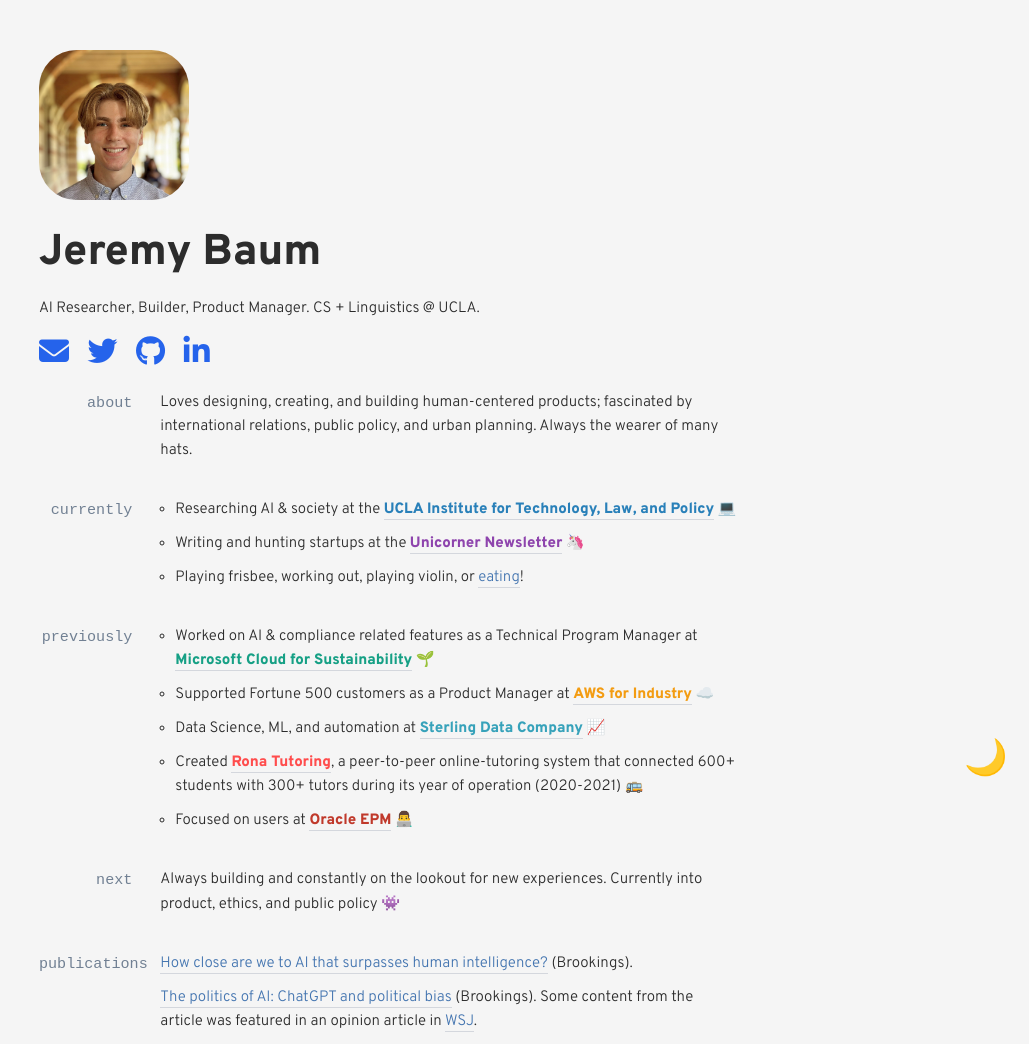
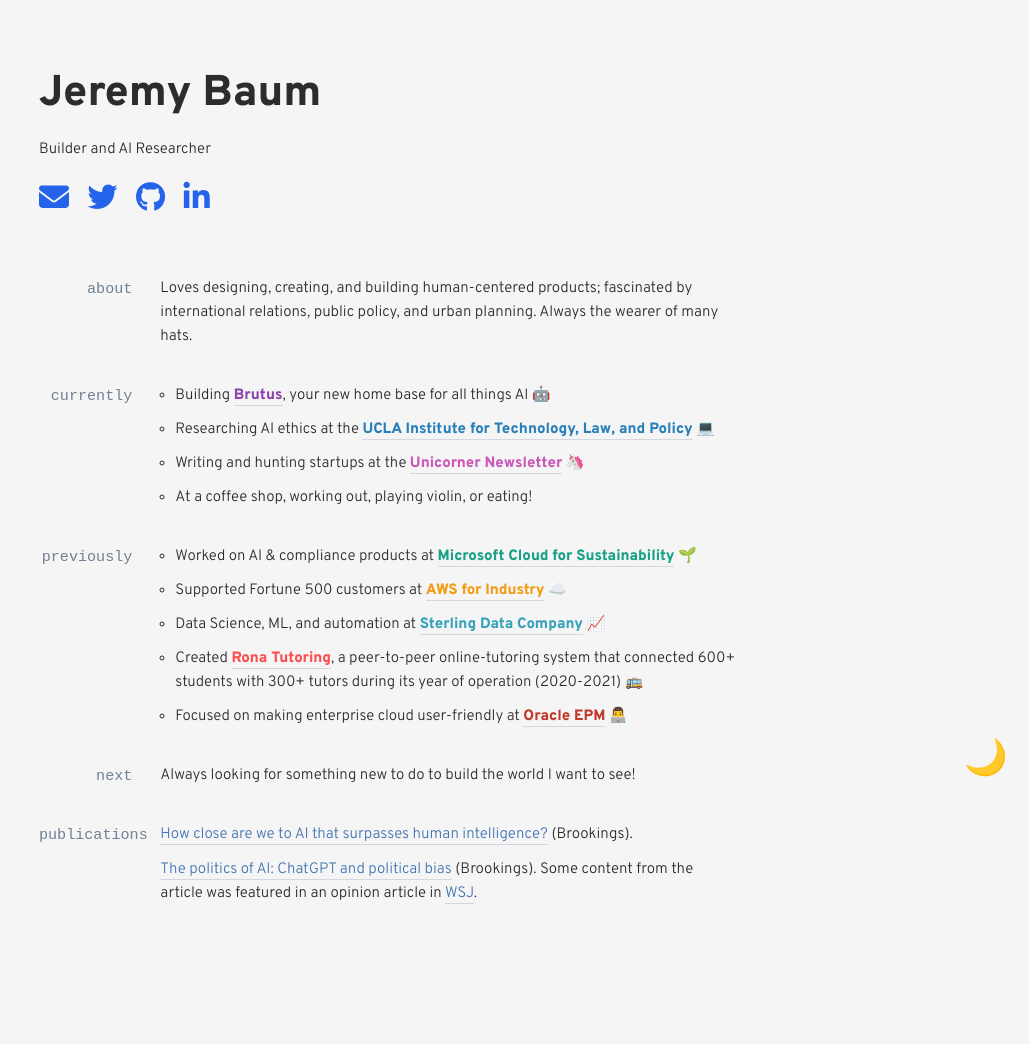
Before and after one commit to jormbee/jeremybaum.xyz, a plain HTML site: page index.html in a window 1280 px wide. Shown: the whole page, without its empty margins (251-1280 px from the left). After the commit the page ends 916 px from the top, so only its background shows below. Drawn offline with Linux system fonts and the light colour scheme; a web font is replaced by a local one.

Commit message:
text changes

```diff
--- a/css/style.css
+++ b/css/style.css
@@ -200,10 +200,15 @@ body.dark-mode .article-link {
     color: #16a085;
 }
 
+.highlight-pink {
+    font-weight: 700;
+    color: #ca58b9;
+}
 .highlight-p {
     font-weight: 700;
     color: #8e44ad;
 }
+
 
 .list {
     list-style-position: outside;
--- a/index.html
+++ b/index.html
@@ -22,13 +22,13 @@
 
         <!--HEADER-->
         <div style="padding-top:50px"></div>
-        <img src="headshot.jpeg" style="width:150px; height:150px; object-fit:cover; border-radius: 25%" id="profile">
+        <!-- <img src="headshot.jpeg" style="width:150px; height:150px; object-fit:cover; border-radius: 25%" id="profile"> -->
 
 
 
         <div class="header">
             <p class="name typewriter">Jeremy Baum</p>
-            <p style="margin-bottom: 15px;">AI Researcher, Builder, Product Manager. CS + Linguistics @ UCLA.
+            <p style="margin-bottom: 20px;">Builder and AI Researcher
             </p>
             <!-- <div class="news">Hello! Welcome to my corner of the internet :)</div> -->
             <!-- <div class="connect" style="padding-bottom: 5px; padding-top: 5px">
@@ -52,7 +52,7 @@
 
 
         <!-- ABOUT -->
-        <div class="row personal-elem">
+        <div class="row personal-elem" style="padding-top: 50px">
             <div class="two columns tag">about</div>
             <div class="ten columns">
                 <p>Loves designing, creating, and building human-centered products; fascinated by international relations, public policy, and urban planning. Always the wearer of many hats.</p>
@@ -68,9 +68,10 @@
             <div class="two columns tag">currently</div>
             <div class="ten columns">
                 <ul class="list">
-                    <li>Researching AI & society at the <a class="highlight-b link" href="https://itlp.law.ucla.edu">UCLA Institute for Technology, Law, and Policy</a> 💻</li>
-                    <li>Writing and hunting startups at the <a class="highlight-p link" href="https://unicorner.news">Unicorner Newsletter</a> 🦄 </li>
-                    <li>Playing frisbee, working out, playing violin, or <a class="article-link" href="https://instagram.com/jeremysfoodadventures">eating</a>!</li>
+                    <li>Building <a class="highlight-p link" href="https://brutus.ai">Brutus</a>, your new home base for all things AI 🤖</li>
+                    <li>Researching AI ethics at the <a class="highlight-b link" href="https://itlp.law.ucla.edu">UCLA Institute for Technology, Law, and Policy</a> 💻</li>
+                    <li>Writing and hunting startups at the <a class="highlight-pink link" href="https://unicorner.news">Unicorner Newsletter</a> 🦄 </li>
+                    <li>At a coffee shop, working out, playing violin, or eating!</li>
                 </ul>
             </div>
         </div>
@@ -81,11 +82,11 @@
             <div class="two columns tag">previously</div>
             <div class="ten columns">
                 <ul class="list">
-                    <li>Worked on AI & compliance related features as a Technical Program Manager at <a class="highlight-g link" href="https://www.microsoft.com/en-us/sustainability/cloud">Microsoft Cloud for Sustainability</a> 🌱</li>
-                    <li>Supported Fortune 500 customers as a Product Manager at <a class="highlight-o link" href="https://aws.amazon.com/industries/">AWS for Industry</a> ☁️</li>
+                    <li>Worked on AI & compliance products at <a class="highlight-g link" href="https://www.microsoft.com/en-us/sustainability/cloud">Microsoft Cloud for Sustainability</a> 🌱</li>
+                    <li>Supported Fortune 500 customers at <a class="highlight-o link" href="https://aws.amazon.com/industries/">AWS for Industry</a> ☁️</li>
                     <li>Data Science, ML, and automation at <a class="highlight-lb link" href="https://sterlingdatacompany.com/">Sterling Data Company</a> 📈 </li>
                     <li>Created <a class="highlight-ro link" href="">Rona Tutoring</a>, a peer-to-peer online-tutoring system that connected 600+ students with 300+ tutors during its year of operation (2020-2021) 🚌</li>
-                    <li>Focused on users at <a class="highlight-r link"
+                    <li>Focused on making enterprise cloud user-friendly at <a class="highlight-r link"
                         href="https://www.oracle.com/performance-management/">Oracle EPM</a> 👨‍💻</li>
                 </ul>
                 </p>
@@ -95,7 +96,7 @@
         <div class="row personal-elem">
             <div class="two columns tag">next</div>
             <div class="ten columns">
-                <p>Always building and constantly on the lookout for new experiences. Currently into product, ethics, and public policy 👾</p>
+                <p>Always looking for something new to do to build the world I want to see!</p>
             </div>
         </div>
 
```
